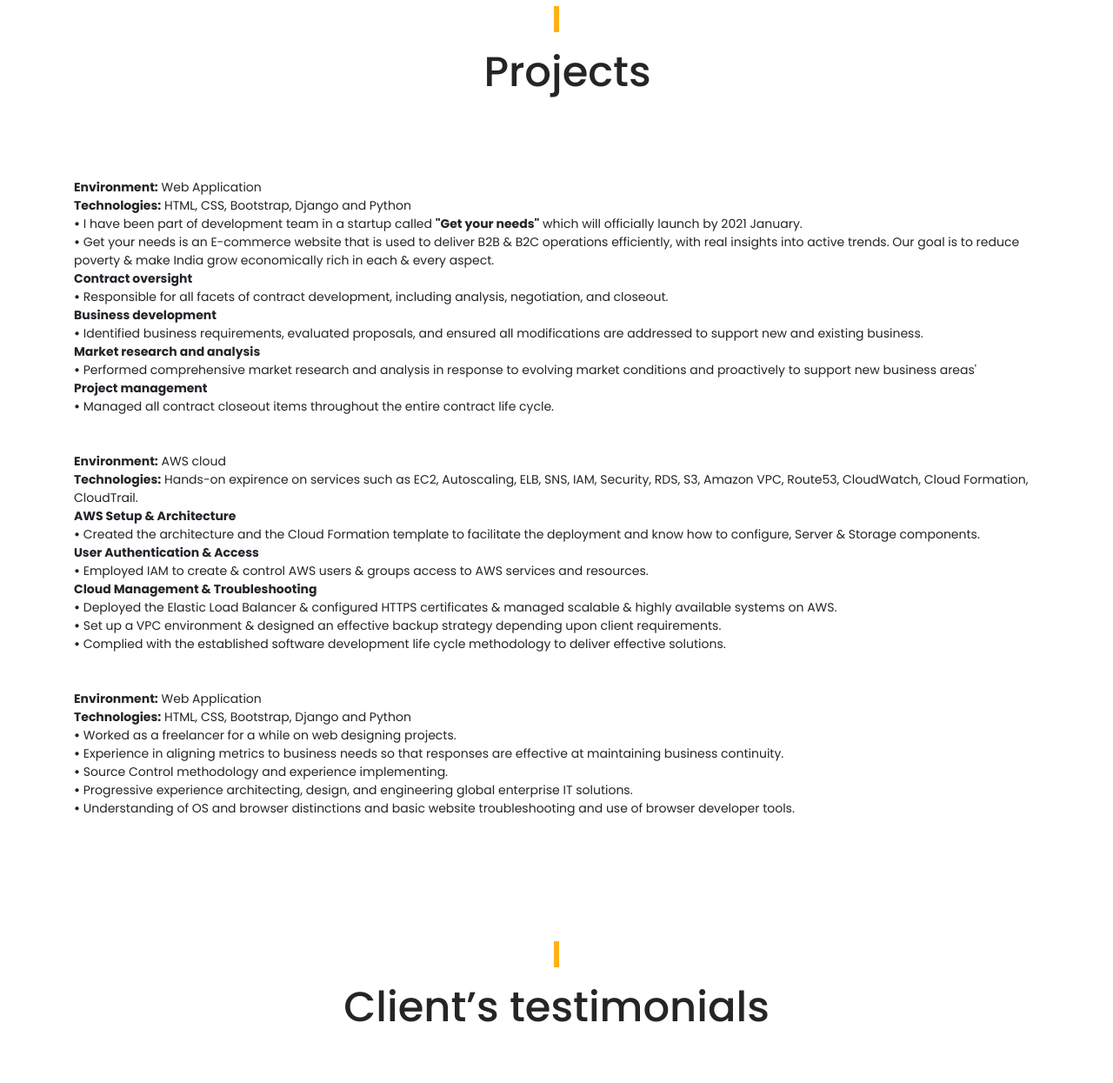
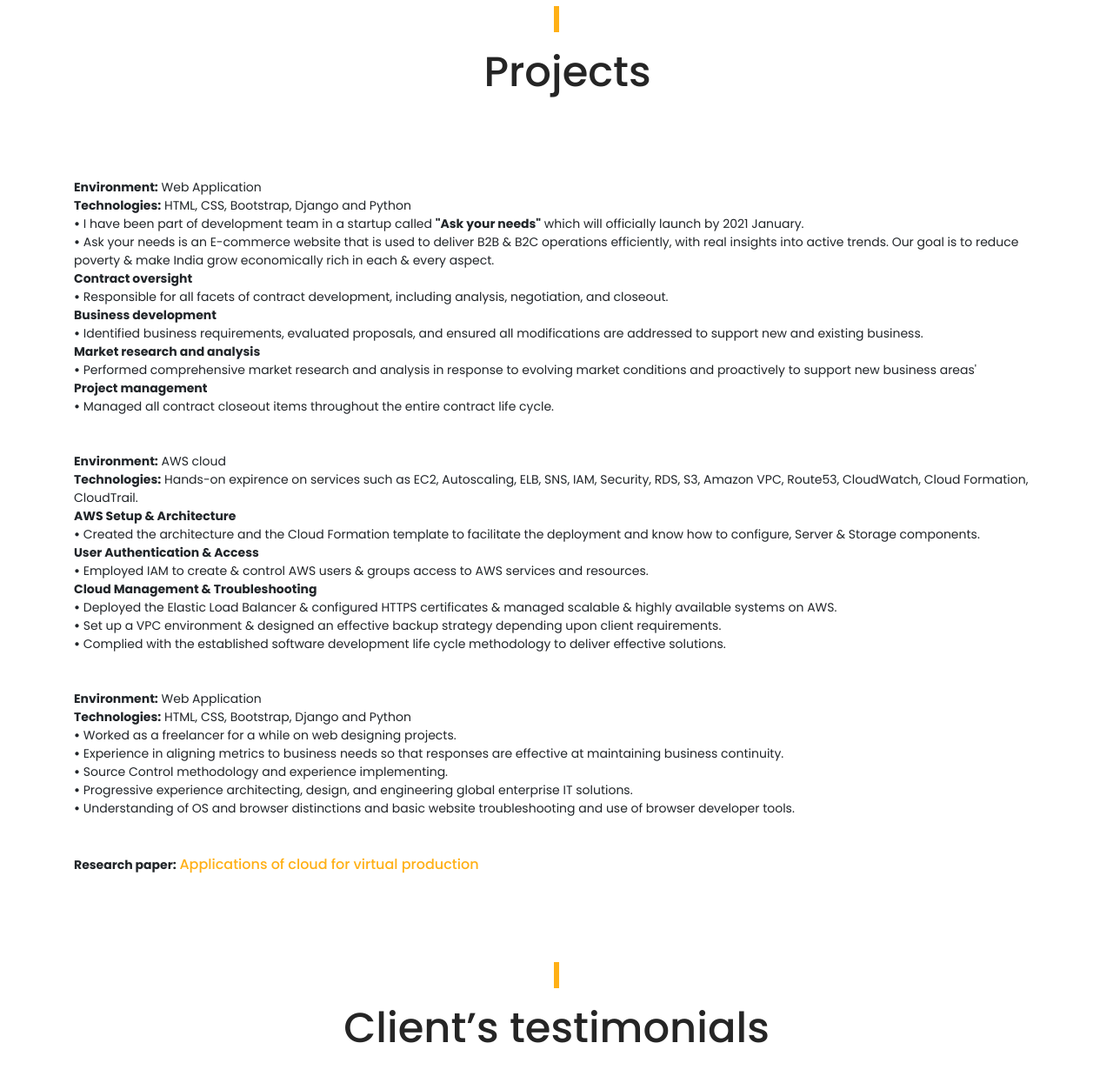
Before and after one commit to prudhvi6e/cv, a Django app: page / in a window 1280 px wide. Shown: the part 2090-3335 px from the top of the page at 87% size. Run offline with Django 3.2, Linux system fonts and the light colour scheme; style sheets or scripts are compiled from the project's sources; some libraries are stand-ins or nearby versions.

Commit message:
yes, coding is always confusing

```diff
--- a/website/templates/home.html
+++ b/website/templates/home.html
@@ -209,8 +209,8 @@
                 <div class="col-12">
 <h7> <b>Environment:</b> Web Application<br>
         <b>Technologies:</b> HTML, CSS, Bootstrap, Django and Python<br>
-        <b>&bull;</b> I have been part of development team in a startup called <b>"Get your needs"</b> which will officially launch by 2021 January.<br>
-        <b>&bull;</b> Get your needs is an E-commerce website that is used to deliver B2B & B2C operations efficiently, with real insights into active trends. Our goal is to reduce poverty & make India grow economically rich in each & every aspect.<br>
+        <b>&bull;</b> I have been part of development team in a startup called <b>"Ask your needs"</b> which will officially launch by 2021 January.<br>
+        <b>&bull;</b> Ask your needs is an E-commerce website that is used to deliver B2B & B2C operations efficiently, with real insights into active trends. Our goal is to reduce poverty & make India grow economically rich in each & every aspect.<br>
         <b>Contract oversight</b> <br>
         <b>&bull;</b> Responsible for all facets of contract development, including analysis, negotiation, and closeout.<br>
         <b>Business development</b> <br>
@@ -242,6 +242,7 @@
         <b>&bull;</b> Understanding of OS and browser distinctions and basic website troubleshooting and use of browser developer tools. <br>
         <br>
         <br>
+    <b>Research paper:</b> <a href="https://www.notion.so/Ctrls-9ff99f932d3941069b8e3c6e02a73fc5" download><font size="3"color="#ffb016">Applications of cloud for virtual production</font></a>
 </h7>
 
     <!-- ##### About Me Area End ##### -->
@@ -328,7 +329,7 @@
                                                 <h5>2017 - September 2020</h5>
                                                 <h4>VARDHAMAN COLLEGE OF ENGINEERING</h4>
                                                 <h6>HYDERABAD</h6>
-                                                <p>I have recently graduated from Vardhaman college of engineering, majoring in CSE with a CGPA of 6.75. I have taken part in different workshops and events in and out of college.</p>
+                                                <p>I have recently graduated from Vardhaman college of engineering, majoring in CSE with a CGPA of 6.85. I have taken part in different workshops and events in and out of college.</p>
                                             </div>
                                         </div>
 
```
